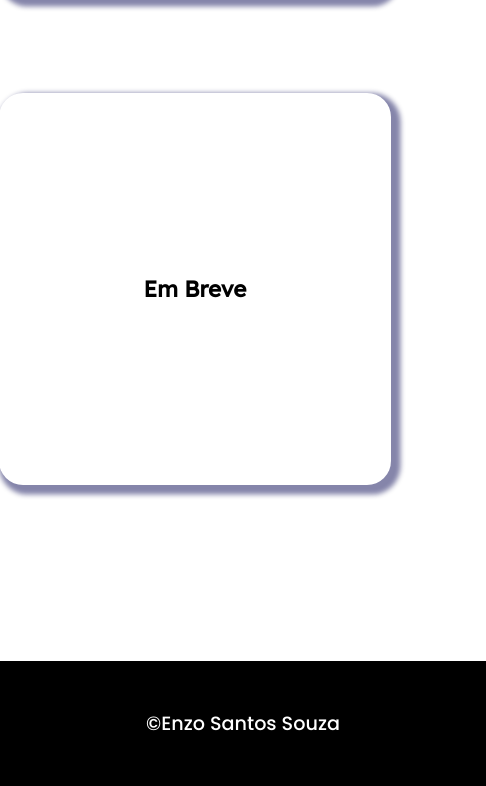
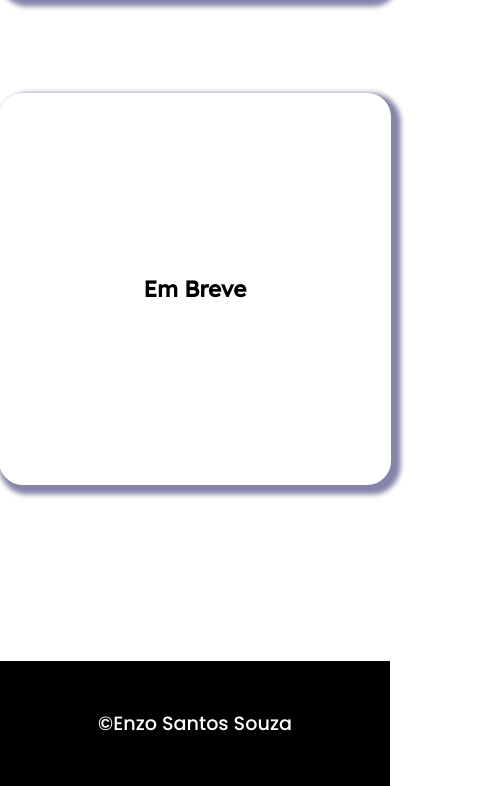
Before and after one commit to Enzoss23/My-Portfolio, a plain HTML site: page index.html in a window 390 px wide. Shown: the part 4706-5492 px from the top of the page, 486 px wide, since content can reach past the window. Drawn offline with nearby package versions, Linux system fonts and the light colour scheme; a web font is replaced by a local one.

Commit message:
fix: responsividade

```diff
--- a/style.css
+++ b/style.css
@@ -4,9 +4,10 @@
   @import url('https://fonts.googleapis.com/css2?family=Poppins:wght@500&display=swap');
   @import url('https://fonts.googleapis.com/css2?family=Work+Sans&display=swap');
 
-html {
+html{
     scroll-behavior: smooth;
 }
+
 h1{
     font-size: 48px;
     font-family: 'Poppins', sans-serif;
@@ -28,6 +29,7 @@ h3{
 body{
     background-color: white;
     font-family: Poppins;
+
 }
 .container{
     display: flex;
@@ -51,6 +53,7 @@ body{
     width: 100%;
     box-shadow: 0.3rem 0.3rem 0.3rem 0.3rem  rgba(128, 128, 128, 0.33);
     z-index: 1;
+    width: 100vw;
 }
 #headerCabeçalho{
     display: flex;
@@ -63,9 +66,8 @@ body{
     color: rgb(31, 31, 243);
     border-top: 3px solid black;
     border-bottom: 3px solid black;
-    padding: 3.2rem;
+    padding: 10rem;
     text-transform: uppercase;
-    padding: 10rem;
 }
 #headerCabeçalho h1{
     margin: 0;
@@ -203,13 +205,15 @@ a {
 }
 
 #rodape{
+    width: 100%;
+}
+footer{
     color: white;
     margin-top: 3rem;
     text-align: center;
     background-color: black;
     padding: 3rem;
     font-size: 1.2rem;
-    width: 100%;
 }
 
 #oqEstudo{
@@ -401,9 +405,12 @@ a {
             justify-content: center;
         }
     #rodape {
-                    display: flex;
-                    justify-content: center;
-                }
+        width: 100vw;
+     }
+     footer{
+        display: flex;
+        justify-content: center;
+     }
     .menuIcon{
         display: none;
     }
```
